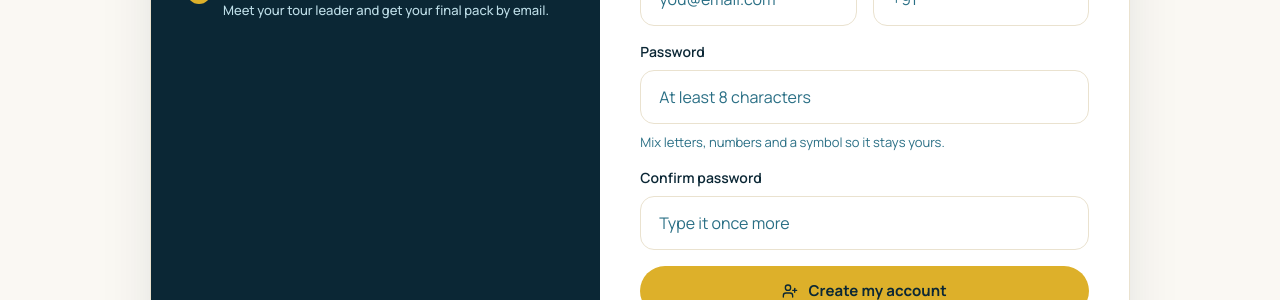
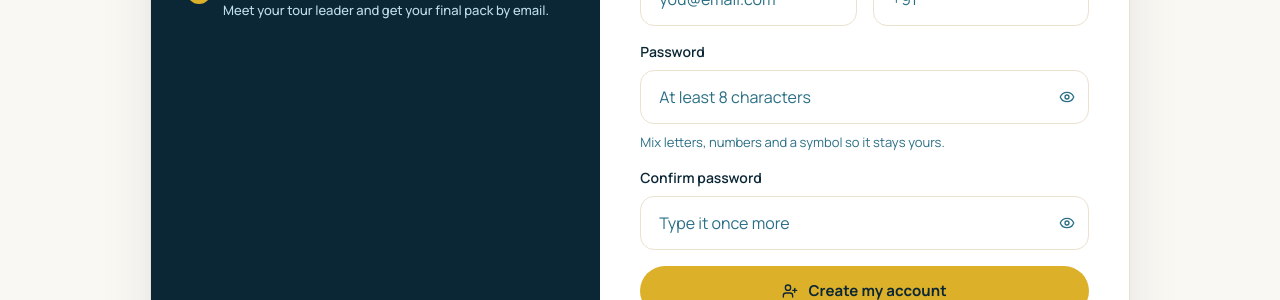
Before and after one commit to entropix-in/hidden-miles, a Next.js app: page /signup in a window 1280 px wide. Shown: the part 575-875 px from the top of the page. Built offline with nearby package versions, Linux system fonts and the light colour scheme; no server answers.

Commit message:
Add show/hide password toggle to auth forms
- Add reusable PasswordInput component with visibility toggle and accessible labels
- Use it across login, signup, reset-password and admin login

```diff
--- a/src/app/(site)/login/page.tsx
+++ b/src/app/(site)/login/page.tsx
@@ -3,6 +3,7 @@ import Link from "next/link";
 import { redirect } from "next/navigation";
 import { LockKeyhole } from "lucide-react";
 import { AuthCard, AuthError, AuthNotice } from "@/components/site/auth-card";
+import { PasswordInput } from "@/components/ui/password-input";
 import { loginAction } from "@/lib/user-actions";
 import { accountsConfigured, getSessionUser, safeNext } from "@/lib/user-auth";
 
@@ -79,14 +80,12 @@ export default async function LoginPage({
               Forgot password?
             </Link>
           </div>
-          <input
+          <PasswordInput
             id="password"
             name="password"
-            type="password"
             required
             autoComplete="current-password"
             placeholder="Your password"
-            className="field"
           />
         </div>
 
--- a/src/app/(site)/reset-password/page.tsx
+++ b/src/app/(site)/reset-password/page.tsx
@@ -2,6 +2,7 @@ import type { Metadata } from "next";
 import Link from "next/link";
 import { ArrowRight, KeyRound } from "lucide-react";
 import { AuthCard, AuthError } from "@/components/site/auth-card";
+import { PasswordInput } from "@/components/ui/password-input";
 import { findPasswordReset } from "@/lib/password-reset";
 import { resetPasswordAction } from "@/lib/user-actions";
 import { safeNext } from "@/lib/user-auth";
@@ -81,15 +82,13 @@ export default async function ResetPasswordPage({
           <label htmlFor="password" className="field-label">
             New password
           </label>
-          <input
+          <PasswordInput
             id="password"
             name="password"
-            type="password"
             required
             minLength={8}
             autoComplete="new-password"
             placeholder="At least 8 characters"
-            className="field"
           />
           <p className="field-hint">
             Mix letters, numbers and a symbol so it stays yours.
@@ -100,15 +99,13 @@ export default async function ResetPasswordPage({
           <label htmlFor="confirm-password" className="field-label">
             Confirm new password
           </label>
-          <input
+          <PasswordInput
             id="confirm-password"
             name="confirmPassword"
-            type="password"
             required
             minLength={8}
             autoComplete="new-password"
             placeholder="Type it once more"
-            className="field"
           />
         </div>
 
--- a/src/app/(site)/signup/page.tsx
+++ b/src/app/(site)/signup/page.tsx
@@ -3,6 +3,7 @@ import Link from "next/link";
 import { redirect } from "next/navigation";
 import { UserPlus } from "lucide-react";
 import { AuthCard, AuthError } from "@/components/site/auth-card";
+import { PasswordInput } from "@/components/ui/password-input";
 import { signupAction } from "@/lib/user-actions";
 import { accountsConfigured, getSessionUser, safeNext } from "@/lib/user-auth";
 
@@ -95,15 +96,13 @@ export default async function SignupPage({
           <label htmlFor="password" className="field-label">
             Password
           </label>
-          <input
+          <PasswordInput
             id="password"
             name="password"
-            type="password"
             required
             minLength={8}
             autoComplete="new-password"
             placeholder="At least 8 characters"
-            className="field"
           />
           <p className="field-hint">
             Mix letters, numbers and a symbol so it stays yours.
@@ -114,15 +113,13 @@ export default async function SignupPage({
           <label htmlFor="confirm-password" className="field-label">
             Confirm password
           </label>
-          <input
+          <PasswordInput
             id="confirm-password"
             name="confirmPassword"
-            type="password"
             required
             minLength={8}
             autoComplete="new-password"
             placeholder="Type it once more"
-            className="field"
           />
         </div>
 
--- a/src/app/admin/login/page.tsx
+++ b/src/app/admin/login/page.tsx
@@ -3,6 +3,7 @@ import Link from "next/link";
 import { redirect } from "next/navigation";
 import { AlertTriangle, ArrowLeft, LockKeyhole } from "lucide-react";
 import { adminConfigured, hasAdminSession } from "@/lib/admin-auth";
+import { PasswordInput } from "@/components/ui/password-input";
 import { loginAction } from "@/app/admin/actions";
 
 export const metadata: Metadata = {
@@ -57,14 +58,12 @@ export default async function AdminLoginPage({
                 <label htmlFor="password" className="field-label">
                   Admin password
                 </label>
-                <input
+                <PasswordInput
                   id="password"
                   name="password"
-                  type="password"
                   required
                   autoComplete="current-password"
                   placeholder="Enter your password"
-                  className="field"
                 />
               </div>
               <button type="submit" className="btn-primary w-full">
--- /dev/null
+++ b/src/components/ui/password-input.tsx
@@ -0,0 +1,38 @@
+"use client";
+
+import { useState, type ComponentPropsWithoutRef } from "react";
+import { Eye, EyeOff } from "lucide-react";
+import { cn } from "@/lib/utils";
+
+export function PasswordInput({
+  className,
+  ...props
+}: ComponentPropsWithoutRef<"input">) {
+  const [visible, setVisible] = useState(false);
+
+  return (
+    <div className="relative">
+      <input
+        {...props}
+        type={visible ? "text" : "password"}
+        className={cn("field pr-11", className)}
+      />
+      <button
+        type="button"
+        onMouseDown={(event) => event.preventDefault()}
+        onClick={() => setVisible((current) => !current)}
+        aria-label={visible ? "Hide password" : "Show password"}
+        aria-pressed={visible}
+        aria-controls={props.id}
+        title={visible ? "Hide password" : "Show password"}
+        className="absolute inset-y-0 right-0 grid w-11 place-items-center text-navy-500 transition hover:text-ink"
+      >
+        {visible ? (
+          <EyeOff className="h-4 w-4" aria-hidden />
+        ) : (
+          <Eye className="h-4 w-4" aria-hidden />
+        )}
+      </button>
+    </div>
+  );
+}
```
